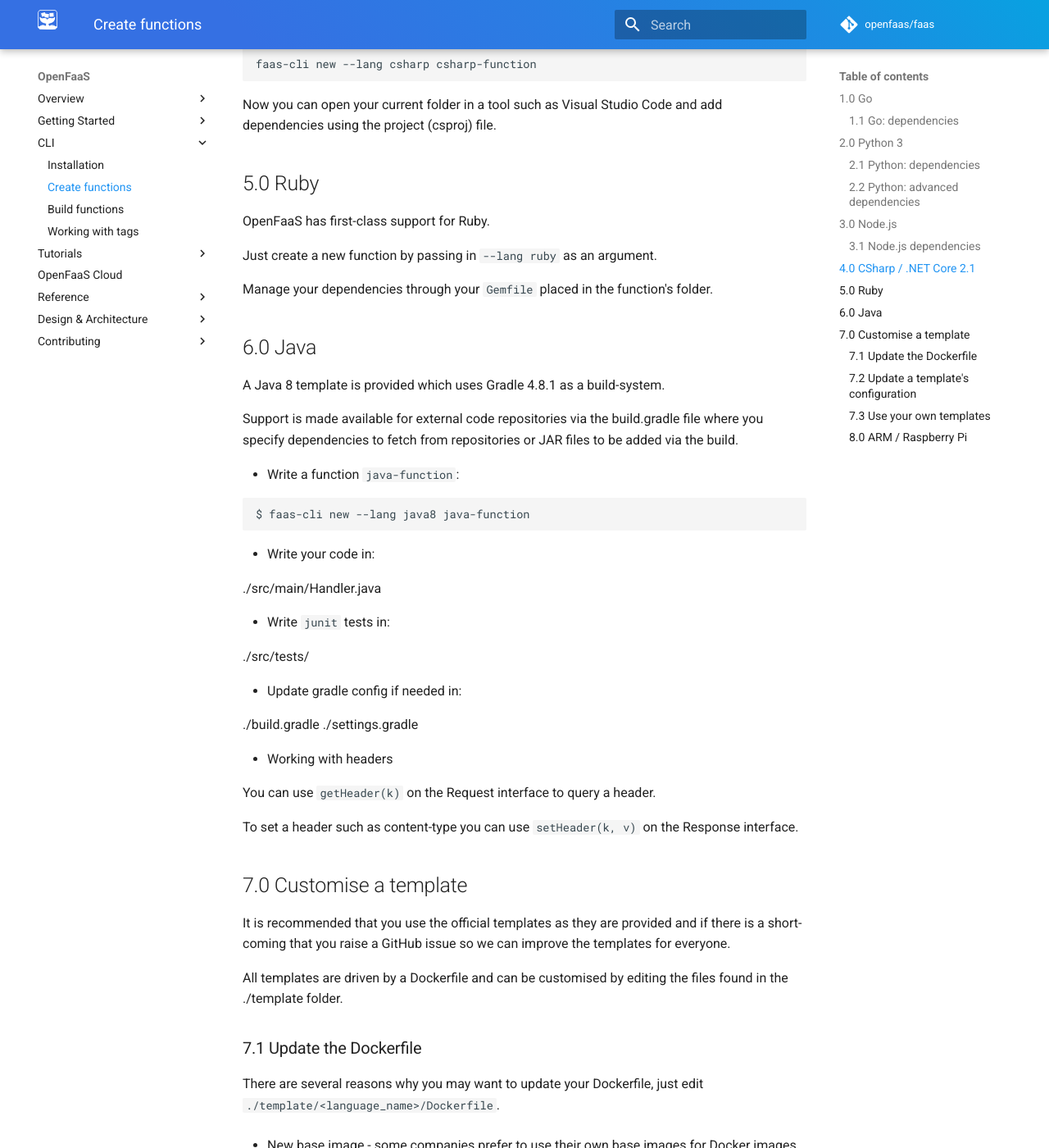
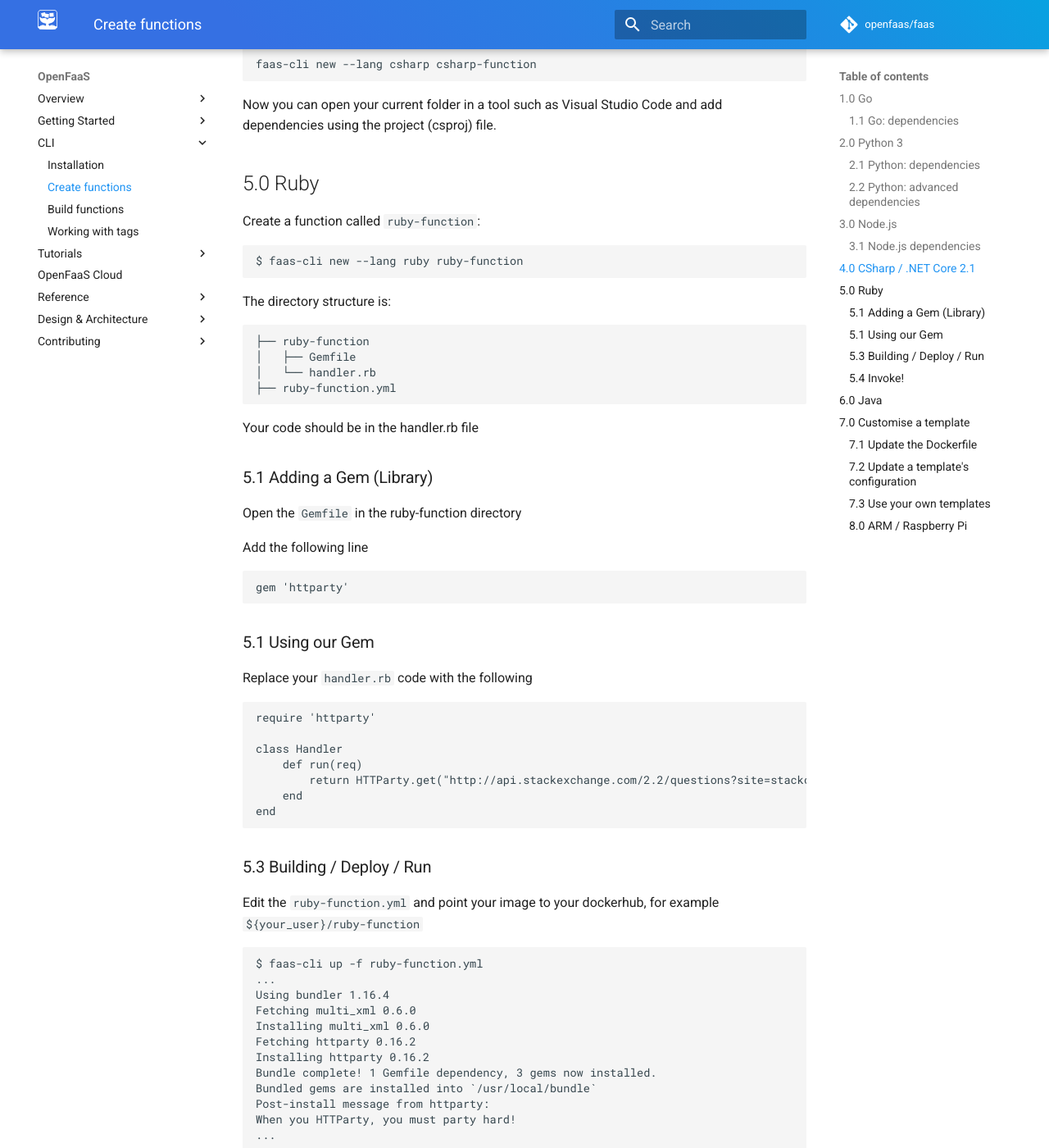
Before and after one commit to openfaas/docs, an MkDocs documentation site: the page built from docs/cli/templates.md, in a window 1280 px wide and 1400 px high, scrolled down 3167 px. Shown: the whole window at 82% size. Built offline with MkDocs 1.6.1 and Material for MkDocs 9.7.7, drawn with Linux system fonts in a browser that asks for light colours; comment, search, counter and statistics services are not loaded; some of the changed text lies outside the part shown.

Commit message:
Add Ruby to Template Documentation
Signed-off-by: Keiran Smith <contact@keiran.scot>

````diff
--- a/docs/cli/templates.md
+++ b/docs/cli/templates.md
@@ -145,11 +145,86 @@ Now you can open your current folder in a tool such as Visual Studio Code and ad
 
 ## 5.0 Ruby
 
-OpenFaaS has first-class support for Ruby.
 
-Just create a new function by passing in `--lang ruby` as an argument.
+Create a function called `ruby-function`:
 
-Manage your dependencies through your `Gemfile` placed in the function's folder.
+```
+$ faas-cli new --lang ruby ruby-function
+```
+
+The directory structure is:
+
+```
+├── ruby-function
+│   ├── Gemfile
+│   └── handler.rb
+├── ruby-function.yml
+```
+
+Your code should be in the handler.rb file
+
+### 5.1 Adding a Gem (Library)
+
+Open the `Gemfile` in the ruby-function directory
+
+Add the following line
+
+```
+gem 'httparty'
+```
+
+### 5.1 Using our Gem
+
+Replace your `handler.rb` code with the following
+
+```
+require 'httparty'
+
+class Handler
+    def run(req)
+        return HTTParty.get("http://api.stackexchange.com/2.2/questions?site=stackoverflow&tagged=#{req}")
+    end
+end
+```
+
+### 5.3 Building / Deploy / Run
+
+Edit the `ruby-function.yml` and point your image to your dockerhub, for example
+`${your_user}/ruby-function`
+
+```
+$ faas-cli up -f ruby-function.yml
+...
+Using bundler 1.16.4
+Fetching multi_xml 0.6.0
+Installing multi_xml 0.6.0
+Fetching httparty 0.16.2
+Installing httparty 0.16.2
+Bundle complete! 1 Gemfile dependency, 3 gems now installed.
+Bundled gems are installed into `/usr/local/bundle`
+Post-install message from httparty:
+When you HTTParty, you must party hard!
+...
+```
+
+### 5.4 Invoke!
+
+```
+$ echo 'OpenFaaS' | faas-cli invoke ruby-function
+{
+   "quota_remaining" : 298,
+   "quota_max" : 300,
+   "has_more" : false,
+   "items" : [
+      {
+         "title" : "Scaling with GPU usage",
+         "creation_date" : 1536315498,
+         "answer_count" : 0,
+         "view_count" : 10,
+         "is_answered" : false,
+...
+```
+
 
 ## 6.0 Java
 
````
